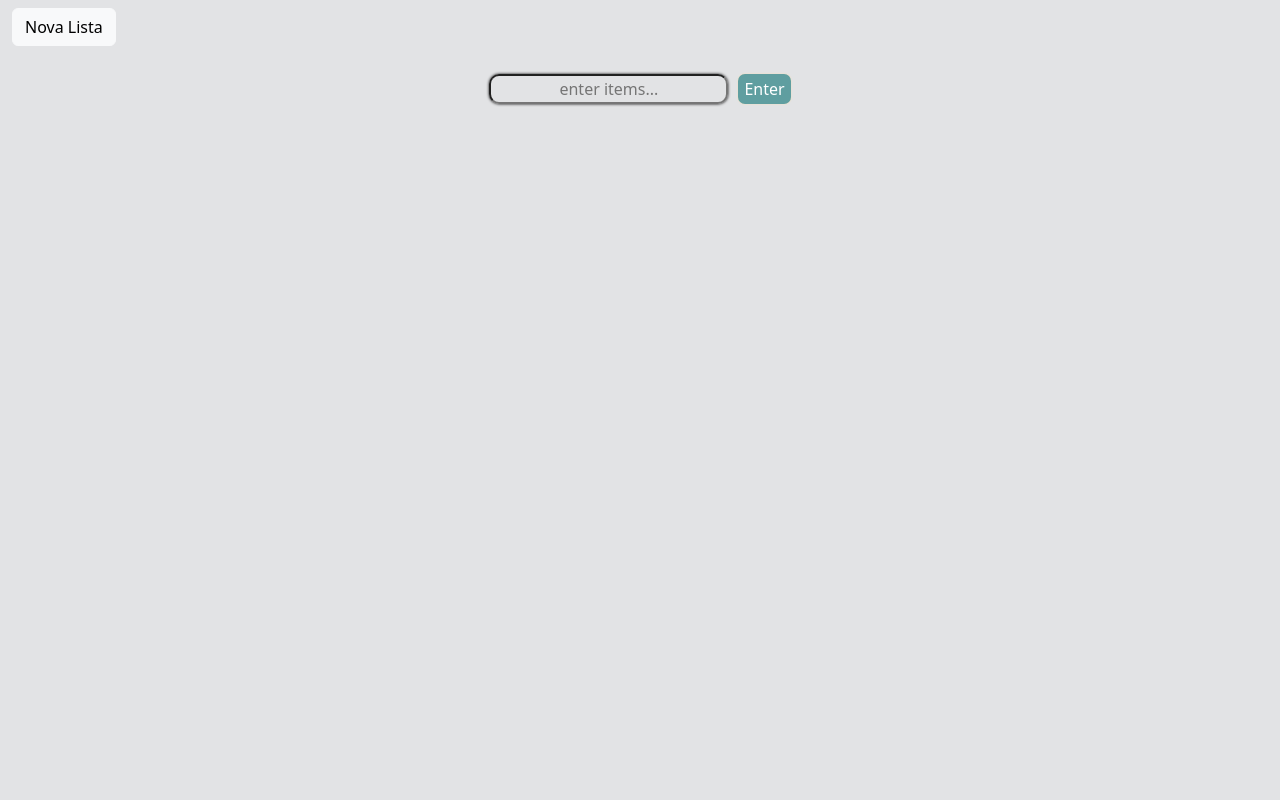
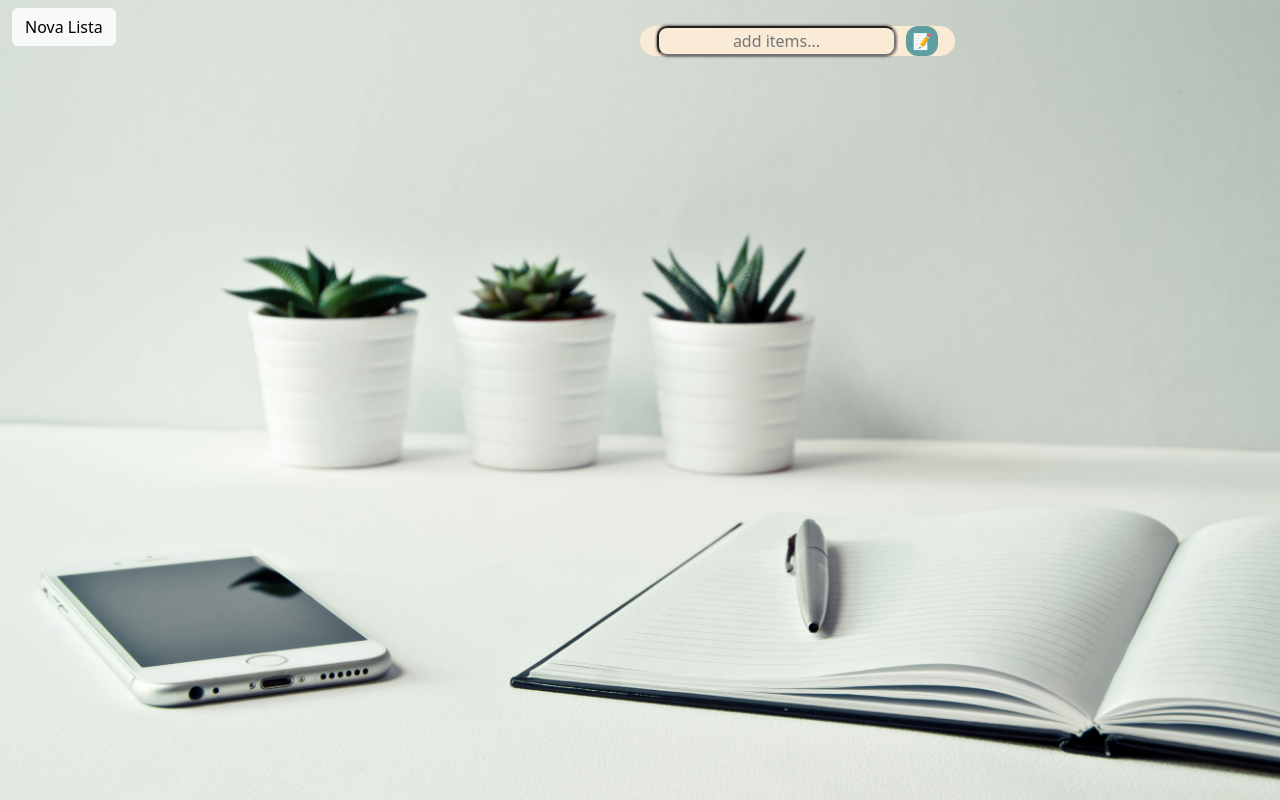
Before and after one commit to IsacGomess/List-Generator-app, a plain HTML site: page index.html in a window 1280 px wide. Drawn offline with nearby package versions, Linux system fonts and the light colour scheme.

Commit message:
mudança no background e posição de input

```diff
--- a/index.html
+++ b/index.html
@@ -7,15 +7,17 @@
     <link rel="stylesheet" href="style.css">
     <link href="https://cdn.jsdelivr.net/npm/bootstrap@5.3.3/dist/css/bootstrap.min.css" rel="stylesheet" integrity="sha384-QWTKZyjpPEjISv5WaRU9OFeRpok6YctnYmDr5pNlyT2bRjXh0JMhjY6hW+ALEwIH" crossorigin="anonymous">
 </head>
-<body class="bg-secondary-subtle">
+<body>
     <nav class="navbar ">
         <div class="container-fluid">
         <button type="button" class="btn btn-light">Nova Lista</button>
         </div>
     </nav>
     <div class="boxmodel">
-    <input  type="text" placeholder="enter items..." name="items" id="userinput">
-    <button id="enter">Enter</button>
+      <div class="container">
+        <input  type="text" placeholder="add items..." name="items" id="userinput">
+        <button id="enter">&#128221</button>
+      </div>
     </div>
     <div class="lista">
         <ol class="list-group list-group-numbered">
--- a/style.css
+++ b/style.css
@@ -1,18 +1,27 @@
 body{
   margin: 0;
+  background: url(img/img-caderno.jpg.jpeg) no-repeat center center/cover;
+  height: 100vh;
   font:'Raleway','sans serif';
   color: rgba(0,0,0,.5);
 }
 
-.done {
-    text-decoration: line-through;
+
+/*input texto*/
+.container{
+  display: flex;
+  justify-content: center;
+  position: relative;
+  background-color: antiquewhite;
+  border-radius: 15px;
+  left: 40em;
+  bottom: 3em;
+  height: 30px;
 }
-/*input texto*/
 .boxmodel{
-    display: flex;
-    justify-content: center;
-    flex-grow: 1;
-    margin: 20px 0;
+  position: absolute;
+  justify-content: center;
+  margin: 20px 0;
 }
 #userinput{
   border-radius:10px;
@@ -26,14 +35,14 @@ body{
 }
 #enter{
   border: none;
-  border-radius: 7px;
+  border-radius: 12px;
   background-color:cadetblue;
   color: white;
   box-shadow: 0 0 2px wheat;
 }
 #enter:hover{
-  background-color: white;
-  color: black;
+  background-color: black;
+  color:cadetblue;
 }
 
 li{
```
Also changed, not shown: img/img-caderno.jpg.jpeg (added).
